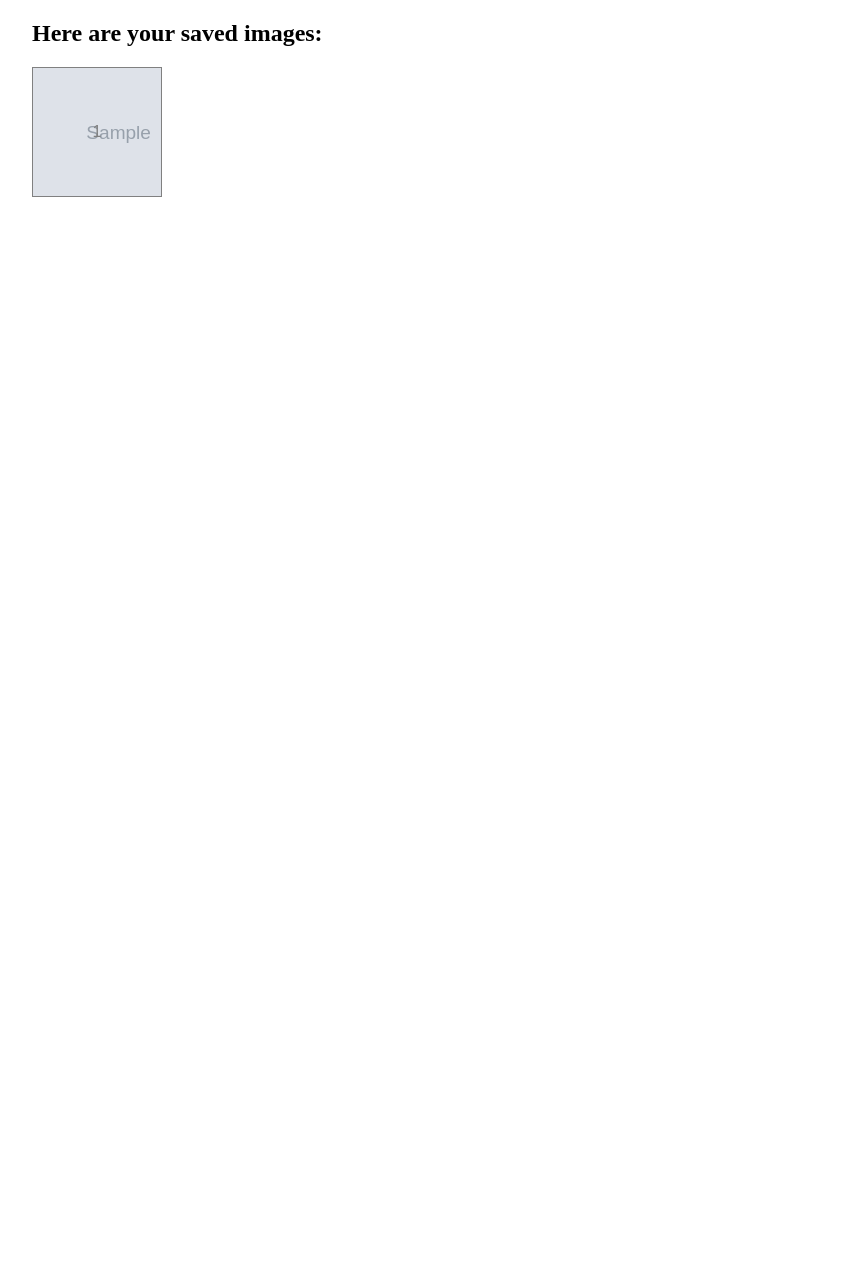
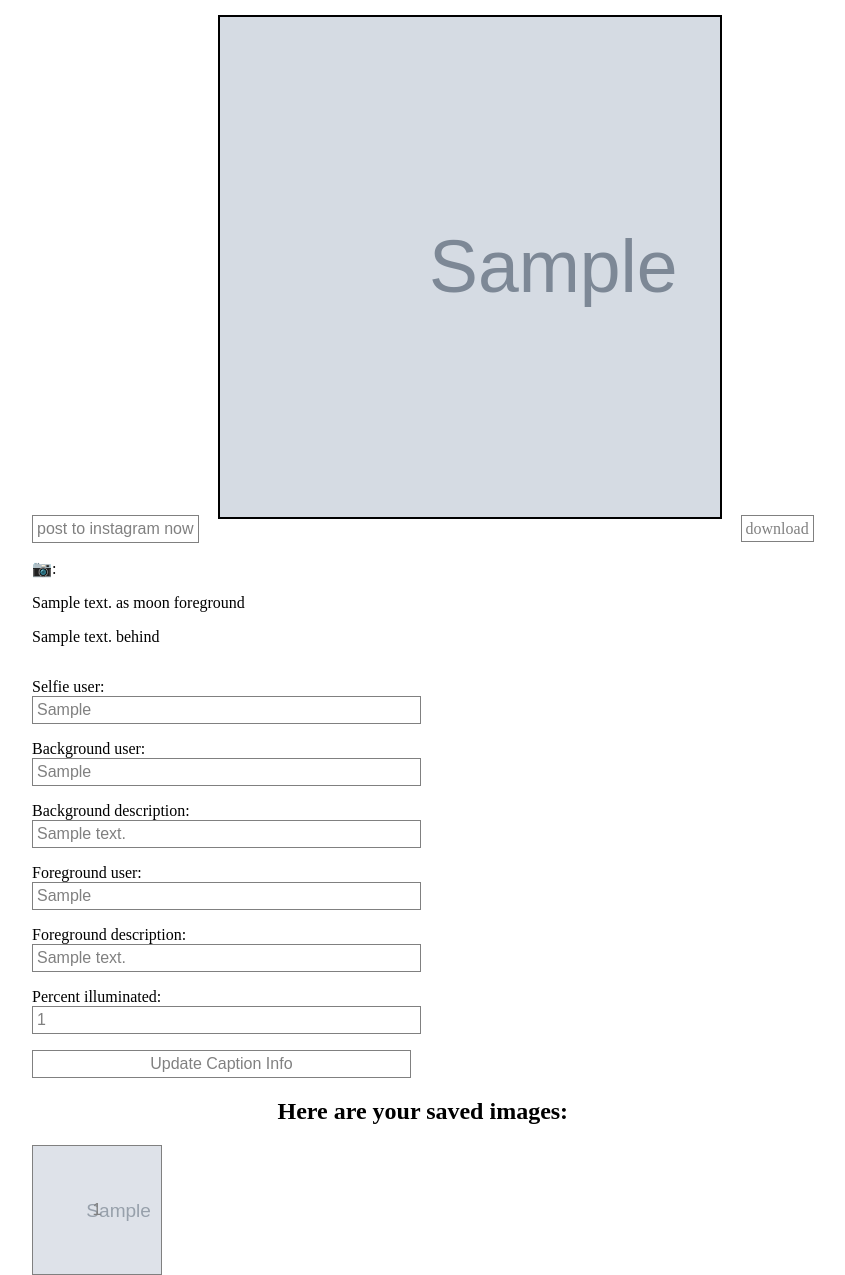
Before and after one commit to spacerest/mun-fase-editor, a Django app: page /saved/ in a window 1280 px wide. Shown: the part 29-1304 px from the top of the page, without its empty margins (96-941 px from the left). Before the commit the page ends 226 px from the top, so only its background shows below. Run offline with Django 3.2, Linux system fonts and the light colour scheme; tables that the repository leaves empty hold one stand-in row (values such as "Sample post"); grey boxes marked "Sample" are stand-in pictures.

Commit message:
setup template, view, url for instagram

```diff
--- a/munfase/editor/forms.py
+++ b/munfase/editor/forms.py
@@ -37,3 +37,8 @@ class SavedImageForm(ModelForm):
     class Meta:
         model = Collage
         fields = ('image',)
+
+class CaptionForm(ModelForm):
+    class Meta:
+        model = Collage
+        fields = ('selfie_user', 'background_user', 'background_description', 'foreground_user', 'foreground_description', 'percent_illuminated')
--- a/munfase/editor/templates/post_uploaded.html
+++ b/munfase/editor/templates/post_confirmation.html
@@ -4,6 +4,6 @@
 {% block content %}
 <div class="container">
  <p>hi</p>
- <p>{{ instagram_user }}</p>
+ <p>{{ data.instagram_user }}</p>
 </div>
 {% endblock %}
--- a/munfase/editor/templates/saved_images.html
+++ b/munfase/editor/templates/saved_images.html
@@ -5,6 +5,12 @@
 <div class="container">
 
     {% if selected_image %}
+
+        <form action="{% url 'post_to_instagram' %}" method="post">
+            {% csrf_token %}
+            <input type="submit" value="post to instagram now" name="instagram-post" />
+        </form>
+
         <div class="open-cv-container" style=
              "background-image: url({{ MEDIA_URL  }}{{ selected_image.image }});
              background-size: cover;"></div>
@@ -15,6 +21,12 @@
         <p>📷: {{ selected_image.selfie_username }}</p>
         <p> {{ selected_image.foreground_description  }} as moon foreground</p>
         <p> {{ selected_image.background_description  }} behind</p>
+
+        <form action="{% url 'update_caption' pk=selected_image.id %}" method="post">
+            {% csrf_token %}
+            {{ caption_form.as_p }}
+            <input type="submit" value="Update Caption Info" />
+        </form>
 
 
     {% endif %}
--- a/munfase/editor/views.py
+++ b/munfase/editor/views.py
@@ -1,6 +1,6 @@
 from django.http import HttpResponse
 from django.shortcuts import render, redirect
-from editor.forms import SignupForm, MoonUploadForm, SelfieUploadForm, TextureUploadForm, PreviewForm, SavedImageForm
+from editor.forms import SignupForm, MoonUploadForm, SelfieUploadForm, TextureUploadForm, PreviewForm, SavedImageForm, CaptionForm
 from django.contrib.auth.forms import AuthenticationForm
 from django.contrib.auth import login, authenticate, logout
 from django.contrib.auth.decorators import login_required
@@ -103,8 +103,18 @@ def edit_image(request):
 
 def saved_images(request):
     collages = Collage.objects.all()
+    if request.method == "POST" and "update-caption" in request.POST:
+        selectedImage = get
+    if request.method == "GET" and "image-selection" in request.GET:
+        selectedImage = Collage.objects.filter(pk=request.GET.get('image-selection')).first()
+    else:
+        selectedImage = Collage.objects.first()
+    captionForm = CaptionForm(instance=selectedImage)
     return render(request, 'saved_images.html',
-                  { 'collages': collages })
+                  { 'collages': collages,
+                    'selected_image': selectedImage,
+                    'caption_form': captionForm }
+                  )
 
 @login_required(login_url='/login')
 def manage_images(request):
@@ -144,8 +154,7 @@ def home(request):
 
 def log_into_instagram(request):
     previewImage = PreviewImage.objects.first()
-    instagram_user = ig.post_image(previewImage)
-    return render(request, 'post_uploaded.html', {'instagram_user': instagram_user})
+    return render(request, 'post_confirmation.html', {'instagram_user': instagram_user})
 
 def delete_image(request, pk, template_name="upload_image.html"):
     image = get_object_or_404(UserUploadedImage, pk=pk)
@@ -154,3 +163,17 @@ def delete_image(request, pk, template_name="upload_image.html"):
         return redirect('/image-library/')
     else:
         return render(request, template_name, {'object': image})
+
+
+def post_to_instagram(request, pk):
+    #post = get_object_or_404(Collage, pk=pk)
+    #instagram_user = ig.post_image(post.image)
+    #data['instagram_user'] = instagram_user
+    return render(request, 'post_confirmation.html', {'data': data})
+
+def update_caption(request, pk):
+    collage = get_object_or_404(Collage, pk=pk)
+    form = CaptionForm(request.POST or None, instance = collage)
+    if form.is_valid():
+        form.save()
+    return redirect('saved_images')
--- a/munfase/munfase/urls.py
+++ b/munfase/munfase/urls.py
@@ -29,7 +29,9 @@ urlpatterns = [
     path('image-library/', editor.views.manage_images, name="image_library"),
     path('saved/', editor.views.saved_images, name="saved_images"),
     path('delete/<int:pk>', editor.views.delete_image, name="delete_image"),
-    path('instagram-login', editor.views.log_into_instagram),
+    path('post/', editor.views.post_to_instagram, name="post_to_instagram"),
+    path('instagram-login/', editor.views.log_into_instagram),
+    path('update-caption/<int:pk>', editor.views.update_caption, name="update_caption")
 ]
 if settings.DEBUG:
     urlpatterns += static(settings.MEDIA_URL, document_root=settings.MEDIA_ROOT)
```
